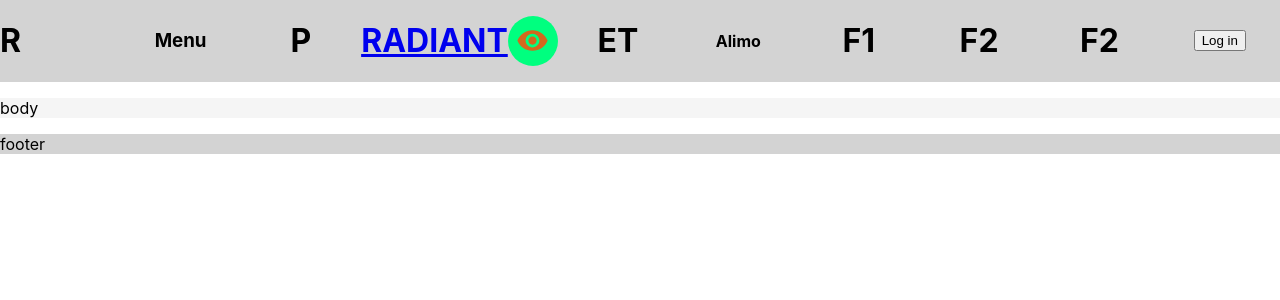
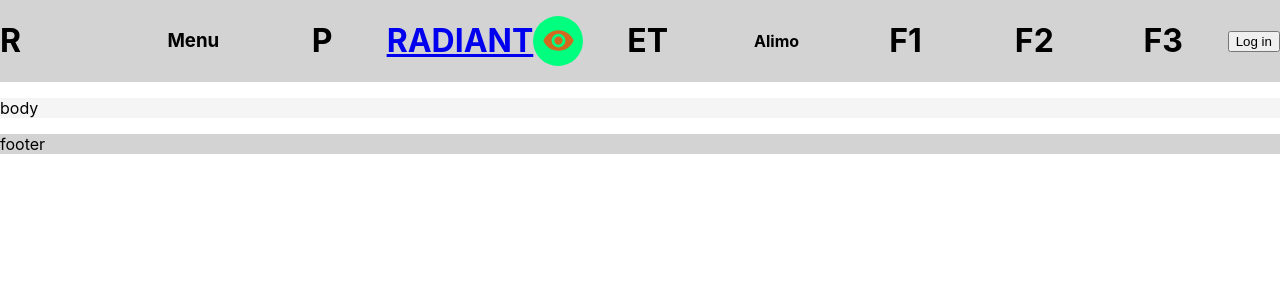
Before and after one commit to mhn-aa/NewRadiant, a React (Create React App) app: page / in a window 1280 px wide. Shown: the top 300 px of the page. Built offline with nearby package versions, Linux system fonts and the light colour scheme.

Commit message:
stand by for now

```diff
--- a/src/App.css
+++ b/src/App.css
@@ -28,9 +28,9 @@
 }
 
 .generosity-3 {
-  display: flex;
-  justify-content: center;
-  flex: 9.09%;
+  /* display: flex; */
+  /* justify-content: center; */
+  /* flex: 9.09%; */
 }
 
 .center1 {
--- a/src/App.js
+++ b/src/App.js
@@ -39,7 +39,7 @@ function App() {
           <h1>F2</h1>
         </div>
         <div className="generosity-2">
-          <h1>F2</h1>
+          <h1>F3</h1>
         </div>
         <div className="generosity-3">
           <button>Log in</button>
```
